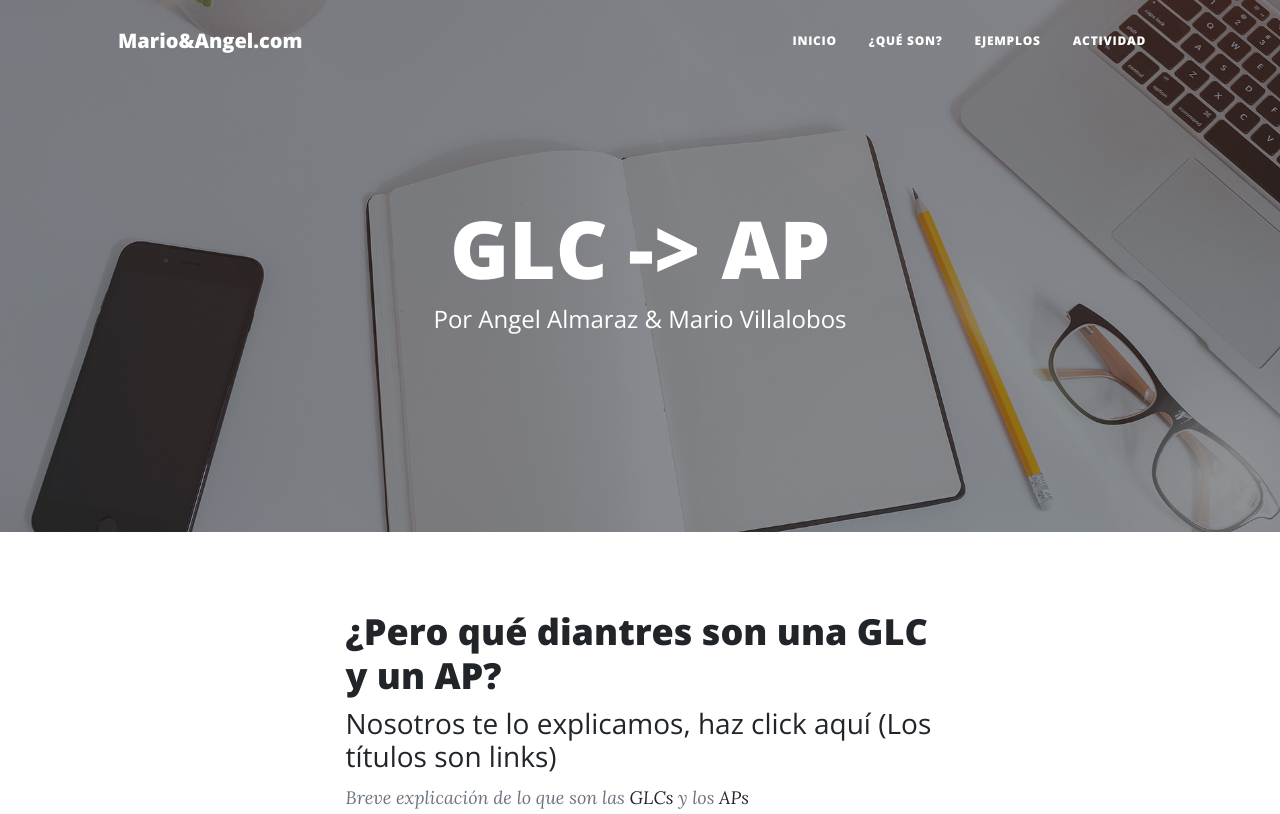
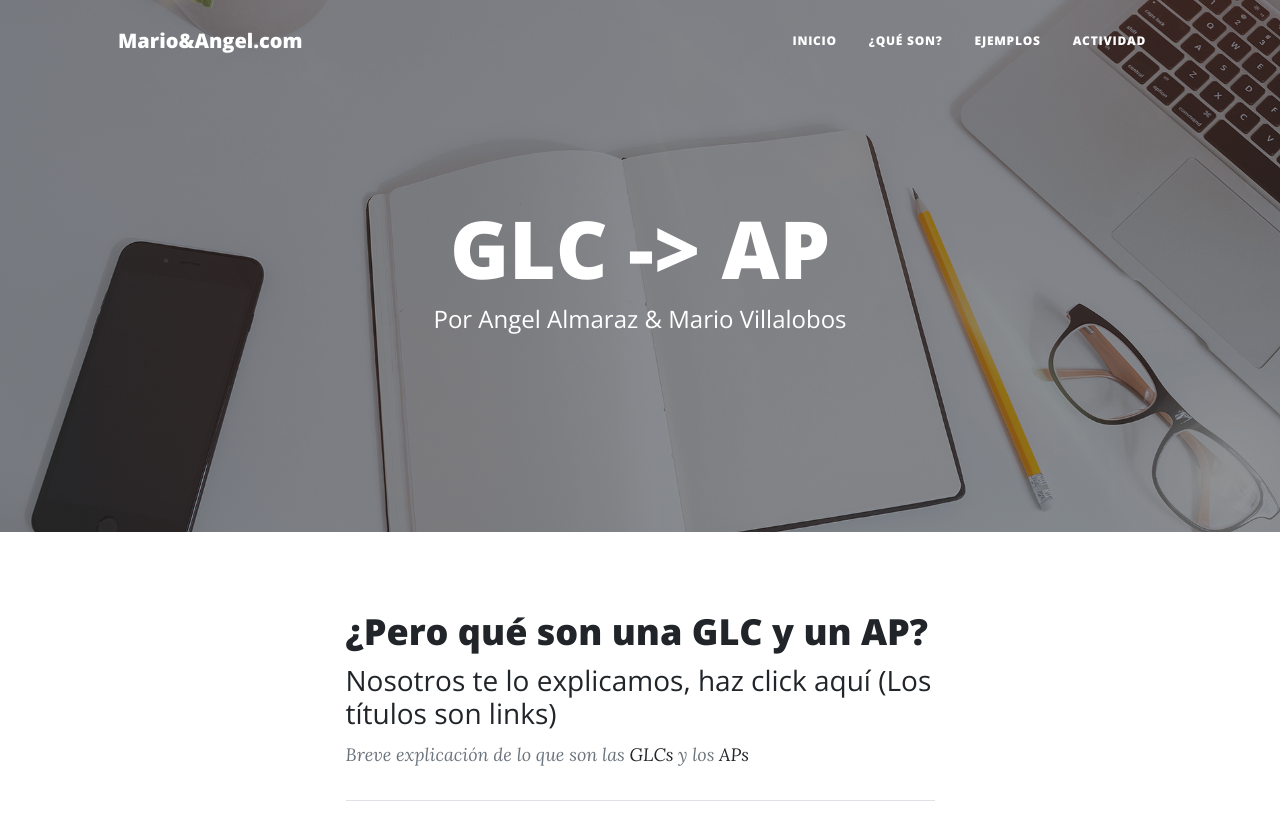
Before and after one commit to AngelAlmaraz/AngelAlmaraz.github.io, a plain HTML site: page TA/index.html in a window 1280 px wide. Shown: the top 814 px of the page. Drawn offline with nearby package versions, Linux system fonts and the light colour scheme.

Commit message:
Update index.html

```diff
--- a/TA/index.html
+++ b/TA/index.html
@@ -54,7 +54,7 @@
                     <!-- Post preview-->
                     <div class="post-preview">
                         <a href="about.html">
-                            <h2 class="post-title">¿Pero qué diantres son una GLC y un AP?</h2>
+                            <h2 class="post-title">¿Pero qué son una GLC y un AP?</h2>
                             <h3 class="post-subtitle">Nosotros te lo explicamos, haz click aquí (Los títulos son links)</h3>
                         </a>
                         <p class="post-meta">
```
